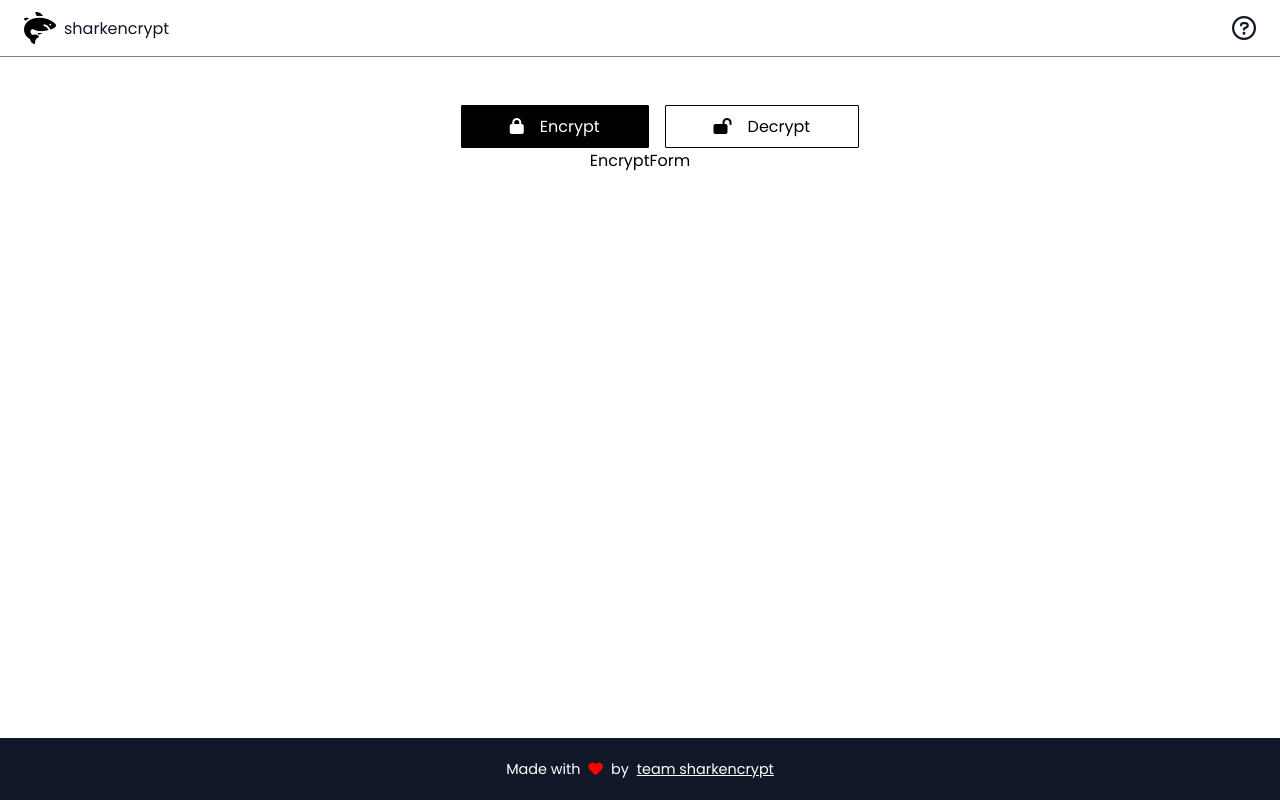
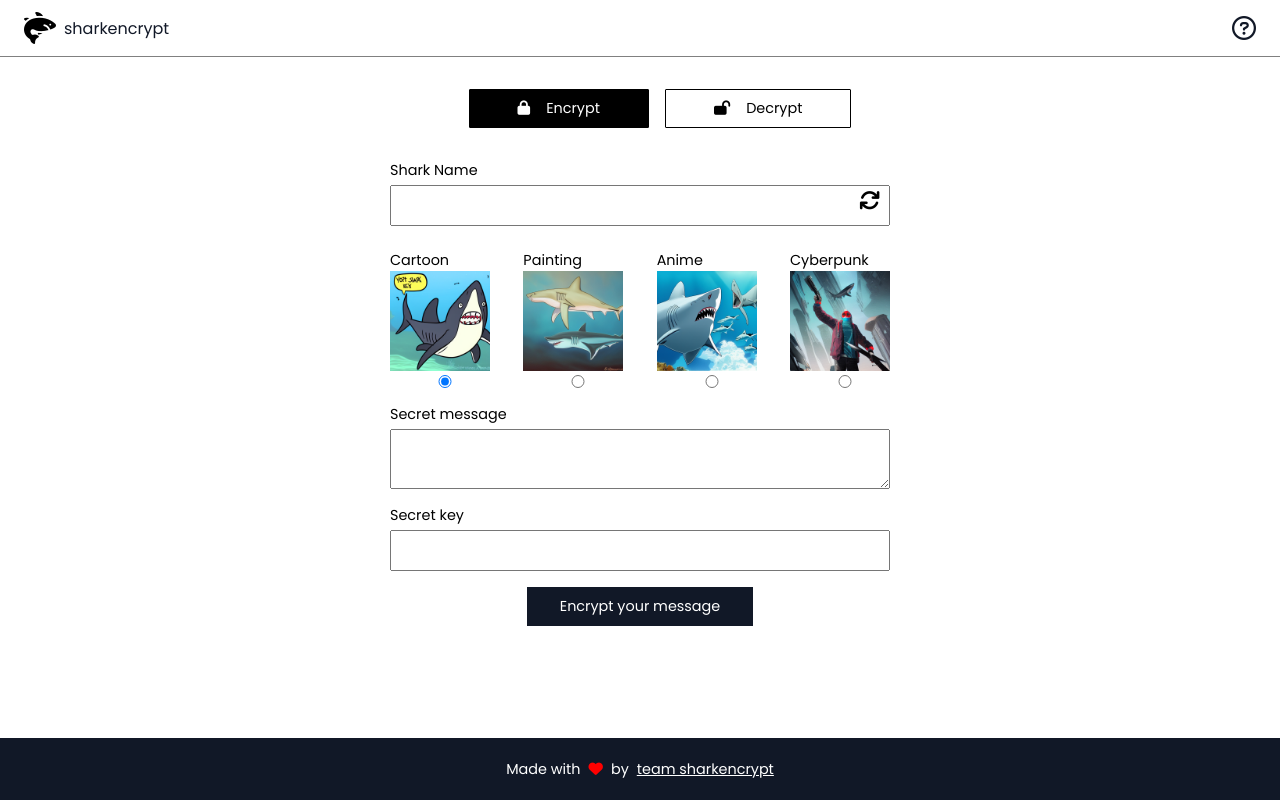
Before and after one commit to kedaroo/shark-encrypt, a React (Create React App) app: page / in a window 1280 px wide. Built offline with nearby package versions, Linux system fonts and the light colour scheme.

Commit message:
style: encrypt form

```diff
--- a/src/css/components/form.css
+++ b/src/css/components/form.css
@@ -0,0 +1,52 @@
+.form {
+  margin-top: 2rem;
+  text-align: left;
+  font-size: 0.9rem;
+}
+
+.form input,
+.form textarea {
+  display: block;
+  width: 100%;
+  padding: 0.5rem;
+  margin-top: 0.25rem;
+}
+
+.form .refresh {
+  position: relative;
+}
+
+.form .refresh-icon {
+  position: absolute;
+  right: 10px;
+  bottom: 14px;
+  font-size: 1.3rem;
+  cursor: pointer;
+}
+
+.shark-styles {
+  display: flex;
+  width: 100%;
+  justify-content: space-between;
+  margin-top: 1.5rem;
+}
+
+.flex-col {
+  display: flex;
+  flex-direction: column;
+}
+
+.mt-md {
+  margin-top: 1rem;
+  display: block;
+}
+
+.form button {
+  display: block;
+  margin: 1rem auto;
+  background-color: var(--clr-primary);
+  border: 1px solid var(--clr-primary);
+  color: white;
+  padding: 0.5rem 2rem;
+  font-size: 0.9rem;
+}
--- a/src/css/components/tab.css
+++ b/src/css/components/tab.css
@@ -1,6 +1,6 @@
 main {
-  max-width: 750px;
-  margin: 3rem auto 1rem auto;
+  max-width: 500px;
+  margin: 2rem auto 1rem auto;
 }
 
 .tabs {
@@ -9,6 +9,7 @@ main {
   list-style: none;
   margin: auto;
   justify-content: center;
+  font-style: 0.9rem;
 }
 
 .tabs button {
@@ -16,6 +17,7 @@ main {
   border: 1px solid black;
   padding: 0.5rem 3rem;
   border-radius: 1px;
+  font-size: 0.9rem;
 }
 
 .tabs button.active {
--- a/src/features/Encrypt/EncryptForm.jsx
+++ b/src/features/Encrypt/EncryptForm.jsx
@@ -1,5 +1,61 @@
-import React from 'react';
+import React, { useState } from 'react';
+import StyleCard from './StyleCard';
+import {
+  AnimeShark,
+  PaintingShark,
+  CartoonShark,
+  CyberpunkShark,
+} from '../../assets/styleExamples/styleExamples';
 
 export default function EncryptForm() {
-  return <div>EncryptForm</div>;
+  const [selectedStyle, setSelectedStyle] = useState('Cartoon');
+
+  return (
+    <form className="form encrypt-form">
+      <div className="refresh">
+        <label htmlFor="shark-name">
+          Shark Name
+          <input type="text" id="shark-name" />
+        </label>
+        <i className="fa-solid fa-arrows-rotate refresh-icon" />
+      </div>
+      <div className="shark-styles">
+        <StyleCard
+          src={CartoonShark}
+          handleChange={setSelectedStyle}
+          styleName="Cartoon"
+          checked={selectedStyle}
+        />
+        <StyleCard
+          src={PaintingShark}
+          handleChange={setSelectedStyle}
+          styleName="Painting"
+          checked={selectedStyle}
+        />
+        <StyleCard
+          src={AnimeShark}
+          handleChange={setSelectedStyle}
+          styleName="Anime"
+          checked={selectedStyle}
+        />
+        <StyleCard
+          src={CyberpunkShark}
+          handleChange={setSelectedStyle}
+          styleName="Cyberpunk"
+          checked={selectedStyle}
+        />
+      </div>
+      <label htmlFor="secret-message" className="mt-md">
+        Secret message
+        <textarea type="text" id="secret-message" />
+      </label>
+      <label htmlFor="secret-key" className="mt-md">
+        Secret key
+        <input type="text" id="secret-key" />
+      </label>
+      <div>
+        <button type="button">Encrypt your message</button>
+      </div>
+    </form>
+  );
 }
--- /dev/null
+++ b/src/features/Encrypt/StyleCard.jsx
@@ -0,0 +1,31 @@
+import React from 'react';
+import PropTypes from 'prop-types';
+
+export default function StyleCard({
+  src,
+  styleName,
+  handleChange,
+  checked,
+}) {
+  return (
+    <label className="flex-col" htmlFor={styleName}>
+      <span>{styleName}</span>
+      <img src={src} alt={`${styleName} Shark`} width={100} />
+      <input
+        checked={checked === styleName}
+        type="radio"
+        name="stylePrompt"
+        value={styleName}
+        id={styleName}
+        onChange={(e) => handleChange(e.target.value)}
+      />
+    </label>
+  );
+}
+
+StyleCard.propTypes = {
+  src: PropTypes.string.isRequired,
+  styleName: PropTypes.string.isRequired,
+  handleChange: PropTypes.func.isRequired,
+  checked: PropTypes.node.isRequired,
+};
```
